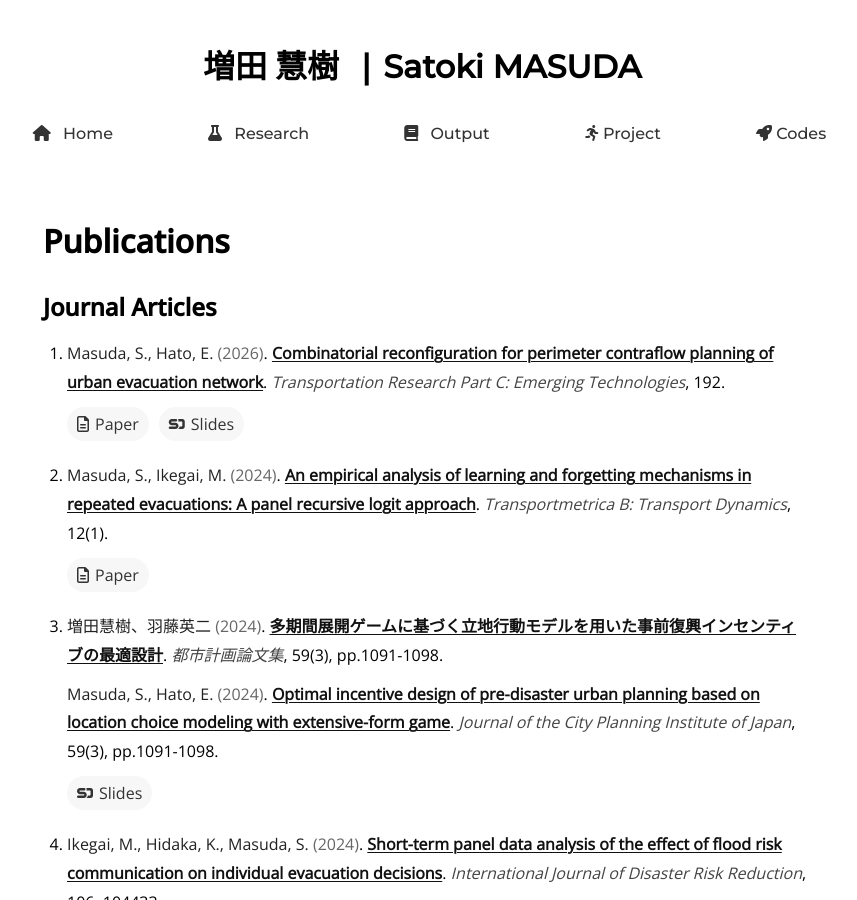
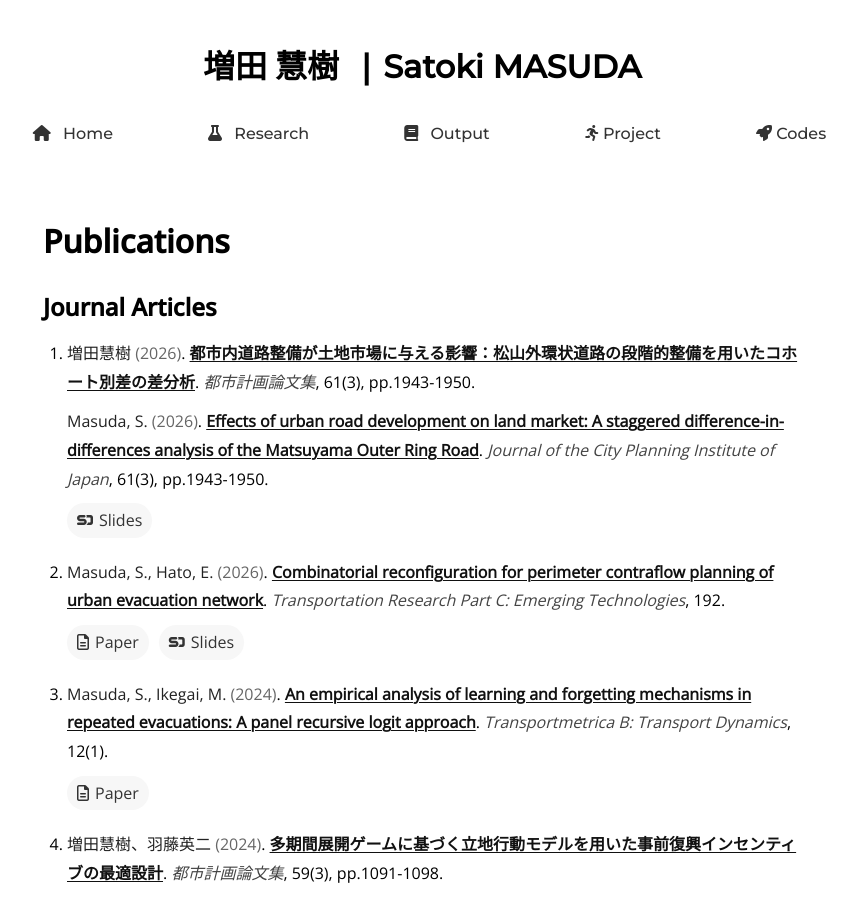
Before and after one commit to satoki-masuda/satoki-masuda.github.io, a Jekyll site: the page built from output.html, in a window 1280 px wide and 900 px high. Shown: the whole window, without its empty margins (213-1070 px from the left). Built offline with Jekyll 4.4.1, drawn with Linux system fonts in a browser that asks for light colours; some web fonts are replaced; some of the changed text lies outside the part shown.

Commit message:
update conference info

```diff
--- a/_data/conference_presentations_non_peer_reviewed.json
+++ b/_data/conference_presentations_non_peer_reviewed.json
@@ -1,5 +1,42 @@
 {
   "items": [
+    {
+      "id": "ip74-2026-satellite",
+      "title": {
+        "ja": "衛星画像を用いた全国道路網の時系列復元と道路整備効果の分析",
+        "en": null
+      },
+      "authors": {
+        "ja": ["増田慧樹"],
+        "en": []
+      },
+      "author_annotations": {
+        "presenter": ["増田慧樹"]
+      },
+      "event": {
+        "ja": "第74回土木計画学研究発表会・秋大会",
+        "en": null
+      },
+      "date": {
+        "year": 2026,
+        "month": 12,
+        "day": null,
+        "end_year": null,
+        "end_month": null,
+        "end_day": null,
+        "display_ja": "2026年12月",
+        "display_en": "Dec 2026"
+      },
+      "links": {
+        "paper": null,
+        "slides": null,
+        "code": null,
+        "video": null
+      },
+      "language": ["ja"],
+      "status": "",
+      "notes": null
+    },
     {
       "id": "ip73-2026-LUTI-dynamic-game",
       "title": {
--- a/_data/conference_presentations_peer_reviewed.json
+++ b/_data/conference_presentations_peer_reviewed.json
@@ -1,5 +1,42 @@
 {
   "items": [
+    {
+      "id": "hksts2026-matsuyama-causal-inference",
+      "title": {
+        "ja": null,
+        "en": "Dynamic Effects of Transport Network Change on Residential Mobility, Housing Markets, and Travel Behavior"
+      },
+      "authors": {
+        "ja": [],
+        "en": ["Masuda, S."]
+      },
+      "author_annotations": {
+        "presenter": ["Masuda, S."]
+      },
+      "event": {
+        "ja": null,
+        "en": "The 30th International Conference of Hong Kong Society for Transportation Studies (HKSTS), Hong Kong"
+      },
+      "date": {
+        "year": 2026,
+        "month": 12,
+        "day": 14,
+        "end_year": 2026,
+        "end_month": 12,
+        "end_day": 15,
+        "display_ja": "2026年12月14-15日",
+        "display_en": "Dec 14-15, 2026"
+      },
+      "links": {
+        "paper": null,
+        "slides": null,
+        "code": null,
+        "video": null
+      },
+      "language": ["en"],
+      "status": "accepted (poster)",
+      "notes": null
+    },
     {
       "id": "hksts2025-locationchoice",
       "title": {
--- a/_data/journal_articles.json
+++ b/_data/journal_articles.json
@@ -1,5 +1,51 @@
 {
   "items": [
+      {
+      "id": "cpij-2026-matsuyama-causal-inference",
+      "title": {
+        "ja": "都市内道路整備が土地市場に与える影響：松山外環状道路の段階的整備を用いたコホート別差の差分析",
+        "en": "Effects of urban road development on land market: A staggered difference-in-differences analysis of the Matsuyama Outer Ring Road"
+      },
+      "authors": {
+        "ja": ["増田慧樹"],
+        "en": ["Masuda, S."]
+      },
+      "venue": {
+        "ja": "都市計画論文集",
+        "en": "Journal of the City Planning Institute of Japan"
+      },
+      "publication_detail": {
+        "volume": "61",
+        "issue": "3",
+        "pages": "1943-1950",
+        "raw": {
+          "ja": "61(3), pp.1943-1950",
+          "en": "61(3), pp.1943-1950"
+        }
+      },
+      "date": {
+        "year": 2026,
+        "month": null,
+        "day": null,
+        "end_year": null,
+        "end_month": null,
+        "end_day": null,
+        "display_ja": "2026年",
+        "display_en": "2026"
+      },
+      "identifiers": {
+        "doi": "https://doi.org/10.11361/journalcpij.61.1943"
+      },
+      "links": {
+        "paper": null,
+        "slides": "https://speakerdeck.com/stkmsd/cpij2026-masuda",
+        "code": null,
+        "video": null
+      },
+      "language": ["ja", "en"],
+      "status": "published",
+      "notes": null
+    },
     {
       "id": "trc-2026-reconfiguration",
       "title": {
--- a/_data/news.yml
+++ b/_data/news.yml
@@ -1,3 +1,5 @@
+- date: "2026-11-5"
+  text: "I will present my research on the dynamic effects of transportation on land use and travel behavior change at the 30th International Conference of the Hong Kong Society for Transportation Studies (HKSTS), to be held in Hong Kong on December 14–15."
 - date: "2026-8-11"
   text: "New paper out in Transportation Research Part C! 'Combinatorial reconfiguration for perimeter contraflow planning of urban evacuation network' "
   link: "/output.html"
```
Also changed, not shown: 1 other file.
